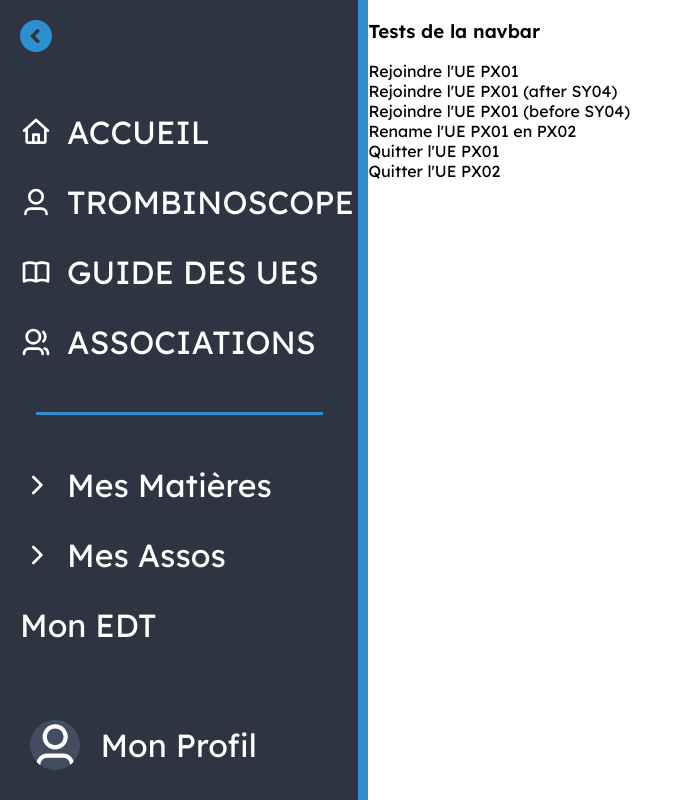
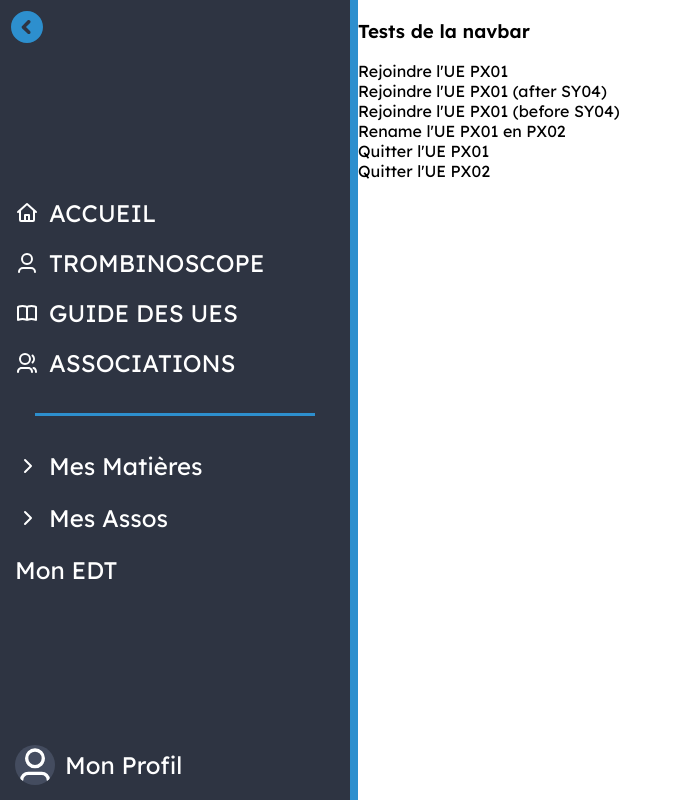
Before and after one commit to ungdev/etu-utt-front, a Next.js app: page / in a window 1280 px wide. Shown: the whole page, without its empty margins (0-682 px from the left). Built offline with nearby package versions, Linux system fonts and the light colour scheme.

Commit message:
fix: update navbar (font) size

```diff
--- a/src/components/Navbar.module.scss
+++ b/src/components/Navbar.module.scss
@@ -5,12 +5,12 @@
   flex-flow: column nowrap;
   height: 100vh;
   background-color: $ung-dark-grey;
-  width: 28%;
-  max-width: 450px;
+  width: 30%;
+  max-width: 350px;
   overflow-x: hidden;
-  font-size: 2rem;
+  font-size: 1.5rem;
   color: white;
-  border-right: 10px solid $ung-light-blue;
+  border-right: 8px solid $ung-light-blue;
   transition: max-width 0.2s ease-in-out;
 
   .collapseIcon {
@@ -18,7 +18,7 @@
     height: 2rem;
     width: 2rem;
     position: relative;
-    padding: 20px 20px 15px;
+    padding: 11px 11px 10px;
     cursor: pointer;
     color: $ung-light-blue;
 
@@ -57,7 +57,7 @@
         }
 
         &.containerClose {
-          max-height: calc(2.5rem + 30px) !important;
+          max-height: calc(2rem + 20px) !important;
         }
       }
 
@@ -68,15 +68,15 @@
         text-overflow: ellipsis;
         white-space: nowrap;
         align-items: center;
-        gap: 15px;
+        gap: 10px;
         flex: 1 0 auto;
-        padding: 15px 20px;
+        padding: 10px 15px;
         box-sizing: border-box;
         cursor: pointer;
 
         svg {
           flex: 0 0 auto;
-          height: 2rem;
+          height: 1.5rem;
           transition: transform 0.25s ease-in-out;
         }
         .name {
@@ -85,17 +85,17 @@
       }
 
       .indent-0 {
-        padding-left: 20px;
+        padding-left: 15px;
       }
       @for $i from 1 through 8 {
         .indent-#{$i} {
-          padding-left: calc($i * 2rem + 35px);
+          padding-left: calc($i * 1.5rem + 30px);
         }
       }
     }
 
     .separator {
-      margin: 35px 0;
+      margin: 25px 0;
       background-color: $ung-light-blue;
       width: 80%;
       align-self: center;
@@ -113,16 +113,16 @@
     display: flex;
     flex-flow: row nowrap;
     align-items: center;
-    gap: 20px;
-    padding: 30px;
+    gap: 10px;
+    padding: 15px;
     transition: padding 0.15s ease-in-out;
 
     .roundIcon {
       flex: 0 0 auto;
-      width: 3.15rem;
-      height: 3.15rem;
+      width: 2.5rem;
+      height: 2.5rem;
       overflow: hidden;
-      border-radius: 1.64rem;
+      border-radius: 1.25rem;
       background-color: $ung-light-grey;
     }
 
@@ -134,7 +134,7 @@
   }
 
   &.collapsed {
-    max-width: calc(2rem + 40px);
+    max-width: calc(1.5rem + 30px);
 
     .collapseIcon {
       color: white;
@@ -147,7 +147,7 @@
     }
 
     .profile {
-      padding: 10px 10px 20px;
+      padding: 8px 6px 10px;
     }
   }
 }
--- a/src/components/Navbar.tsx
+++ b/src/components/Navbar.tsx
@@ -90,7 +90,7 @@ export default function Navbar() {
         className={`${styles.button} ${styles.category} ${
           selectedMenuName.startsWith([after, item.name].join()) ? styles.containerOpen : styles.containerClose
         }`}
-        style={{ maxHeight: `calc(${1 + item.submenus.length} * (2.5rem + 30px))` }}
+        style={{ maxHeight: `calc(${1 + item.submenus.length} * (2rem + 20px))` }}
         key={item.name}>
         <div
           className={`${styles.buttonContent} ${styles['indent-' + (after.split(',').length - 1)]}`}
```
